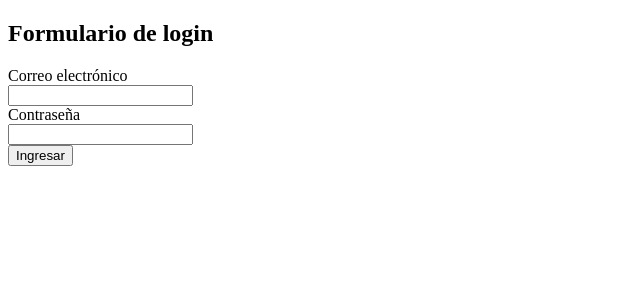
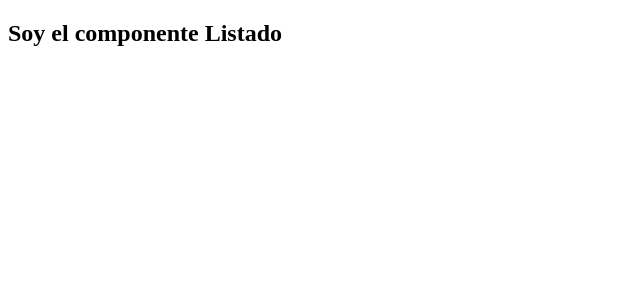
Before and after one commit to denissemaiz/reactAlkemy, a React (Create React App) app: page /listado in a window 1280 px wide. Shown: the top 300 px of the page, without its empty margins (0-640 px from the left). Built offline with nearby package versions, Linux system fonts and the light colour scheme; sample sign-in values are in the browser's storage.

Commit message:
Unidad 2 - Redirección del componente listado

```diff
--- a/package.json
+++ b/package.json
@@ -10,6 +10,7 @@
     "axios": "^0.27.2",
     "react": "^18.2.0",
     "react-dom": "^18.2.0",
+    "react-router-dom": "^6.3.0",
     "react-scripts": "5.0.1",
     "sweetalert": "^2.1.2",
     "web-vitals": "^2.1.4"
--- a/src/App.js
+++ b/src/App.js
@@ -1,11 +1,16 @@
 /* ESTE ES EL COMPONENTE QUE SE ESTÁ MOSTRANDO EN PANTALLA */
 
+import { Routes, Route } from 'react-router-dom';
 import Login from "./components/Login";
+import Listado from './components/Listado';
 
 function App() {
   return (
     <>
-      <Login />
+      <Routes>
+        <Route exact path="/" element={<Login />} />
+        <Route path="/listado" element={<Listado />} />
+      </Routes>
     </>
   );
 }
--- /dev/null
+++ b/src/components/Listado.js
@@ -0,0 +1,20 @@
+import { useEffect } from 'react';
+import { useNavigate } from 'react-router-dom';
+
+function Listado(){
+
+    const history = useNavigate();
+
+    useEffect(() => {
+        const token= localStorage.getItem('token');
+        if(token === null){
+            history('/');
+        }
+    }, []);
+
+    return (
+        <h2>Soy el componente Listado</h2>
+    )
+}
+
+export default Listado;
--- a/src/components/Login.js
+++ b/src/components/Login.js
@@ -1,7 +1,10 @@
 import axios from 'axios';
 import swAlert from '@sweetalert/with-react';
+import { useNavigate } from 'react-router-dom';
 
 function Login(){
+
+    const history = useNavigate();
 
     const submitHandler = e => {
         e.preventDefault();
@@ -41,6 +44,7 @@
                 console.log(res.data);
                 const tokenRecibido = res.data.token;
                 localStorage.setItem('token', tokenRecibido);
+                history('/listado');
             })
     }
 
--- a/src/index.js
+++ b/src/index.js
@@ -1,10 +1,13 @@
 import React from 'react';
 import ReactDOM from 'react-dom/client';
 import App from './App';
+import { BrowserRouter } from 'react-router-dom';
 
 const root = ReactDOM.createRoot(document.getElementById('root'));
 root.render(
   <React.StrictMode>
-    <App />
+    <BrowserRouter>
+      <App />
+    </BrowserRouter>
   </React.StrictMode>
 );
```
Also changed, not shown: 2 other files (tests, documents, lock files or other folders).
